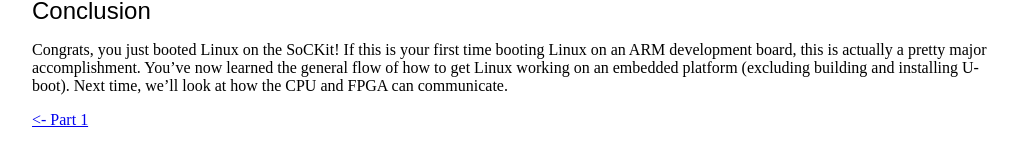
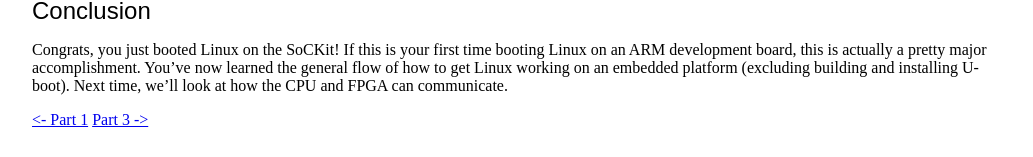
Before and after one commit to zhemao/zhemao.github.com, a Jekyll site: the page built from _posts/2013-12-24-sockit-2.markdown, in a window 1280 px wide and 900 px high, scrolled down 3133 px. Shown: the part 740-897 px from the top of the window, without its empty margins (123-1156 px from the left). Built offline with Jekyll 4.4.1, drawn with Linux system fonts in a browser that asks for light colours.

Commit message:
add next link from 2 to 3

```diff
--- a/_posts/2013-12-24-sockit-2.markdown
+++ b/_posts/2013-12-24-sockit-2.markdown
@@ -255,3 +255,4 @@ working on an embedded platform (excluding building and installing U-boot).
 Next time, we'll look at how the CPU and FPGA can communicate.
 
 [<- Part 1](/blog/2013/12/22/sockit-1.html)
+[Part 3 ->](/blog/2013/12/27/sockit-3.html)
```
